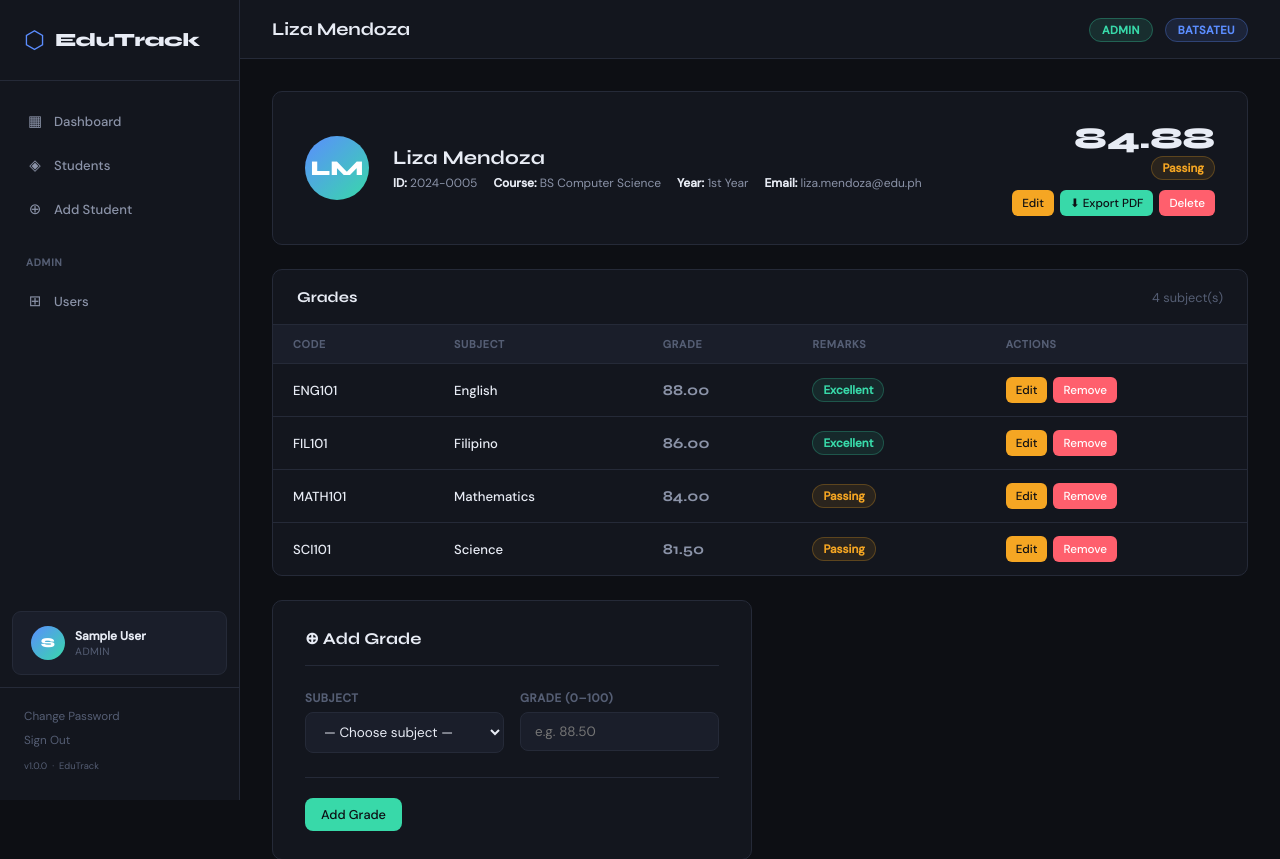
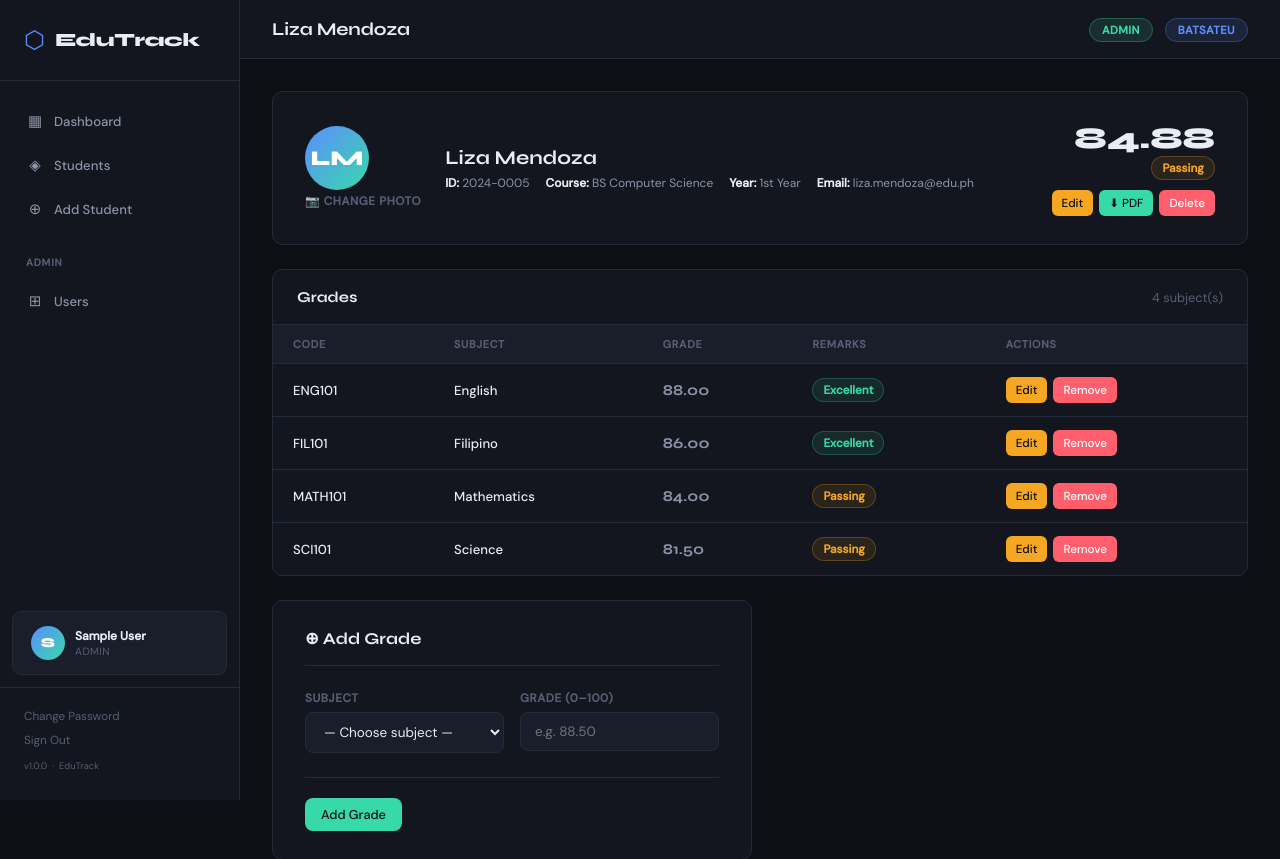
Before and after one commit to Markfruelda19/EduTrack, a PHP site: page /edutrack/students/profile.php?id=5 in a window 1280 px wide. Shown: the top 859 px of the page. Run offline with PHP 8.4, Linux system fonts and the light colour scheme; the visitor is signed in with stand-in values (Sample User, id 1); data comes from the database, SQL or seed files in the repository.

Commit message:
Update profile.php

```diff
--- a/edutrack/students/profile.php
+++ b/edutrack/students/profile.php
@@ -5,7 +5,6 @@ $conn = getConnection();
 $id = intval($_GET['id'] ?? 0);
 if (!$id) { header('Location: /edutrack/students/view.php'); exit; }
 
-// Fetch student
 $stmt = $conn->prepare("SELECT * FROM students WHERE id = ? LIMIT 1");
 $stmt->bind_param('i', $id);
 $stmt->execute();
@@ -14,26 +13,21 @@ if (!$student) { header('Location: /edutrack/students/view.php'); exit; }
 
 $pageTitle = $student['firstname'] . ' ' . $student['lastname'];
 
-// Fetch grades
 $stmt2 = $conn->prepare("
     SELECT g.id, g.grade, s.subject_code, s.subject_name
-    FROM grades g
-    JOIN subjects s ON s.id = g.subject_id
-    WHERE g.student_id = ?
-    ORDER BY s.subject_name
+    FROM grades g JOIN subjects s ON s.id = g.subject_id
+    WHERE g.student_id = ? ORDER BY s.subject_name
 ");
 $stmt2->bind_param('i', $id);
 $stmt2->execute();
 $grades = $stmt2->get_result();
 
-// Compute average
 $stmtAvg = $conn->prepare("SELECT AVG(grade) AS avg, COUNT(*) AS cnt FROM grades WHERE student_id = ?");
 $stmtAvg->bind_param('i', $id);
 $stmtAvg->execute();
 $avgRow  = $stmtAvg->get_result()->fetch_assoc();
 $average = $avgRow['avg'];
 
-// Available subjects (not yet graded)
 $stmtSub = $conn->prepare("
     SELECT * FROM subjects
     WHERE id NOT IN (SELECT subject_id FROM grades WHERE student_id = ?)
@@ -45,14 +39,48 @@ $availSubs = $stmtSub->get_result();
 
 include __DIR__ . '/../includes/header.php';
 
-$initials = strtoupper(substr($student['firstname'],0,1) . substr($student['lastname'],0,1));
-$cls = $average === null ? '' : ($average >= 85 ? 'grade-pass' : ($average >= 75 ? 'grade-average' : 'grade-fail'));
-$lbl = $average === null ? 'No grades' : ($average >= 85 ? 'Excellent' : ($average >= 75 ? 'Passing' : 'Failing'));
+$initials  = strtoupper(substr($student['firstname'],0,1) . substr($student['lastname'],0,1));
+$cls       = $average === null ? '' : ($average >= 85 ? 'grade-pass' : ($average >= 75 ? 'grade-average' : 'grade-fail'));
+$lbl       = $average === null ? 'No grades' : ($average >= 85 ? 'Excellent' : ($average >= 75 ? 'Passing' : 'Failing'));
+$photoUrl  = $student['photo']
+    ? '/edutrack/assets/uploads/students/' . htmlspecialchars($student['photo'])
+    : null;
 ?>
 
 <!-- Profile Header -->
 <div class="profile-header">
-  <div class="avatar"><?= $initials ?></div>
+
+  <!-- ── Avatar with upload overlay ───────── -->
+  <div class="avatar-upload-wrap" id="avatarWrap">
+
+    <?php if ($photoUrl): ?>
+      <img src="<?= $photoUrl ?>" alt="Profile photo" class="avatar-img" id="avatarImg" />
+    <?php else: ?>
+      <div class="avatar avatar-lg" id="avatarInitials"><?= $initials ?></div>
+    <?php endif; ?>
+
+    <!-- Hover overlay -->
+    <label for="photoInput" class="avatar-overlay" title="Upload photo">
+      <span class="overlay-icon">📷</span>
+      <span class="overlay-text">Change Photo</span>
+    </label>
+
+    <!-- Hidden file input -->
+    <input type="file" id="photoInput" accept="image/jpeg,image/png,image/webp,image/gif"
+           style="display:none;" />
+
+    <!-- Remove button (only if photo exists) -->
+    <?php if ($photoUrl): ?>
+      <button class="avatar-remove-btn" id="removePhotoBtn" title="Remove photo">✕</button>
+    <?php endif; ?>
+
+    <!-- Upload progress ring -->
+    <div class="upload-spinner" id="uploadSpinner" style="display:none;">
+      <div class="spinner-ring"></div>
+    </div>
+  </div>
+
+  <!-- ── Student info ───────────────────────── -->
   <div class="profile-info">
     <h2><?= htmlspecialchars($student['firstname'] . ' ' . $student['lastname']) ?></h2>
     <div class="profile-meta">
@@ -63,7 +91,11 @@ $lbl = $average === null ? 'No grades' : ($average >= 85 ? 'Excellent' : ($avera
         <span class="meta-item"><strong>Email:</strong> <?= htmlspecialchars($student['email']) ?></span>
       <?php endif; ?>
     </div>
+    <!-- Upload feedback message -->
+    <div id="photoMsg" class="photo-msg" style="display:none;"></div>
   </div>
+
+  <!-- ── Average + actions ─────────────────── -->
   <div style="margin-left:auto;display:flex;flex-direction:column;align-items:flex-end;gap:10px;">
     <?php if ($average !== null): ?>
       <div style="text-align:right;">
@@ -73,13 +105,13 @@ $lbl = $average === null ? 'No grades' : ($average >= 85 ? 'Excellent' : ($avera
     <?php endif; ?>
     <div class="action-group">
       <a href="/edutrack/students/edit.php?id=<?= $id ?>" class="btn btn-warning btn-sm">Edit</a>
-        <a href="/edutrack/grades/export_pdf.php?id=<?= $id ?>" class="btn btn-success btn-sm" target="_blank">⬇ Export PDF</a>
+      <a href="/edutrack/grades/export_pdf.php?id=<?= $id ?>" class="btn btn-success btn-sm" target="_blank">⬇ PDF</a>
       <button class="btn btn-danger btn-sm" onclick="confirmDelete(<?= $id ?>, '<?= htmlspecialchars(addslashes($student['firstname'].' '.$student['lastname'])) ?>')">Delete</button>
     </div>
   </div>
 </div>
 
-<!-- Grades Section -->
+<!-- Grades Table -->
 <div class="table-card">
   <div class="table-header">
     <h2>Grades</h2>
@@ -87,19 +119,12 @@ $lbl = $average === null ? 'No grades' : ($average >= 85 ? 'Excellent' : ($avera
   </div>
   <table>
     <thead>
-      <tr>
-        <th>Code</th>
-        <th>Subject</th>
-        <th>Grade</th>
-        <th>Remarks</th>
-        <th>Actions</th>
-      </tr>
+      <tr><th>Code</th><th>Subject</th><th>Grade</th><th>Remarks</th><th>Actions</th></tr>
     </thead>
     <tbody>
     <?php if ($grades->num_rows === 0): ?>
       <tr><td colspan="5" class="no-data">No grades recorded yet.</td></tr>
-    <?php else: ?>
-      <?php while ($g = $grades->fetch_assoc()):
+    <?php else: while ($g = $grades->fetch_assoc()):
         $gcls = $g['grade'] >= 85 ? 'grade-pass' : ($g['grade'] >= 75 ? 'grade-average' : 'grade-fail');
         $glbl = $g['grade'] >= 85 ? 'Excellent' : ($g['grade'] >= 75 ? 'Passing' : 'Failing');
     ?>
@@ -113,8 +138,7 @@ $lbl = $average === null ? 'No grades' : ($average >= 85 ? 'Excellent' : ($avera
         <button class="btn btn-danger btn-sm" onclick="confirmDeleteGrade(<?= $g['id'] ?>)">Remove</button>
       </td>
     </tr>
-      <?php endwhile; ?>
-    <?php endif; ?>
+    <?php endwhile; endif; ?>
     </tbody>
   </table>
 </div>
@@ -147,4 +171,135 @@ $lbl = $average === null ? 'No grades' : ($average >= 85 ? 'Excellent' : ($avera
 </div>
 <?php endif; ?>
 
+<!-- ── Photo Upload JS ───────────────────────── -->
+<script>
+(function() {
+  const studentId   = <?= $id ?>;
+  const photoInput  = document.getElementById('photoInput');
+  const avatarWrap  = document.getElementById('avatarWrap');
+  const spinner     = document.getElementById('uploadSpinner');
+  const msgEl       = document.getElementById('photoMsg');
+  const removeBtn   = document.getElementById('removePhotoBtn');
+
+  function showMsg(text, type) {
+    msgEl.textContent = text;
+    msgEl.className   = 'photo-msg photo-msg-' + type;
+    msgEl.style.display = 'block';
+    setTimeout(() => { msgEl.style.display = 'none'; }, 4000);
+  }
+
+  function setAvatar(url) {
+    // Replace initials div or update existing img
+    let img = document.getElementById('avatarImg');
+    const initials = document.getElementById('avatarInitials');
+    if (initials) initials.remove();
+    if (!img) {
+      img = document.createElement('img');
+      img.id        = 'avatarImg';
+      img.className = 'avatar-img';
+      img.alt       = 'Profile photo';
+      avatarWrap.insertBefore(img, avatarWrap.firstChild);
+    }
+    img.src = url + '?t=' + Date.now();   // cache-bust
+
+    // Show remove button
+    if (!document.getElementById('removePhotoBtn')) {
+      const btn = document.createElement('button');
+      btn.id        = 'removePhotoBtn';
+      btn.className = 'avatar-remove-btn';
+      btn.title     = 'Remove photo';
+      btn.textContent = '✕';
+      avatarWrap.appendChild(btn);
+      btn.addEventListener('click', handleRemove);
+    }
+  }
+
+  // ── Upload on file select ─────────────────
+  photoInput.addEventListener('change', function() {
+    const file = this.files[0];
+    if (!file) return;
+
+    // Client-side checks
+    const allowed = ['image/jpeg','image/png','image/webp','image/gif'];
+    if (!allowed.includes(file.type)) {
+      showMsg('Only JPG, PNG, WebP or GIF allowed.', 'error');
+      return;
+    }
+    if (file.size > 3 * 1024 * 1024) {
+      showMsg('File too large. Max 3 MB.', 'error');
+      return;
+    }
+
+    // Show spinner
+    spinner.style.display = 'flex';
+
+    const fd = new FormData();
+    fd.append('student_id', studentId);
+    fd.append('photo', file);
+
+    fetch('/edutrack/students/upload_photo.php', { method: 'POST', body: fd })
+      .then(r => r.json())
+      .then(data => {
+        spinner.style.display = 'none';
+        if (data.success) {
+          setAvatar(data.photo);
+          showMsg('✓ Photo updated!', 'success');
+        } else {
+          showMsg('⚠ ' + (data.error ?? 'Upload failed.'), 'error');
+        }
+      })
+      .catch(() => {
+        spinner.style.display = 'none';
+        showMsg('⚠ Upload failed. Please try again.', 'error');
+      });
+
+    this.value = '';  // reset input
+  });
+
+  // ── Remove photo ──────────────────────────
+  function handleRemove() {
+    if (!confirm('Remove profile photo?')) return;
+
+    const fd = new FormData();
+    fd.append('student_id', studentId);
+
+    fetch('/edutrack/students/remove_photo.php', { method: 'POST', body: fd })
+      .then(r => r.json())
+      .then(data => {
+        if (data.success) {
+          const img = document.getElementById('avatarImg');
+          if (img) img.remove();
+          this.remove();
+
+          // Restore initials avatar
+          const initDiv = document.createElement('div');
+          initDiv.id        = 'avatarInitials';
+          initDiv.className = 'avatar avatar-lg';
+          initDiv.textContent = '<?= $initials ?>';
+          avatarWrap.insertBefore(initDiv, avatarWrap.firstChild);
+
+          showMsg('Photo removed.', 'success');
+        }
+      });
+  }
+
+  if (removeBtn) removeBtn.addEventListener('click', handleRemove);
+
+  // ── Drag-and-drop onto avatar ─────────────
+  avatarWrap.addEventListener('dragover', e => { e.preventDefault(); avatarWrap.classList.add('drag-over'); });
+  avatarWrap.addEventListener('dragleave', () => avatarWrap.classList.remove('drag-over'));
+  avatarWrap.addEventListener('drop', e => {
+    e.preventDefault();
+    avatarWrap.classList.remove('drag-over');
+    const file = e.dataTransfer.files[0];
+    if (file) {
+      const dt = new DataTransfer();
+      dt.items.add(file);
+      photoInput.files = dt.files;
+      photoInput.dispatchEvent(new Event('change'));
+    }
+  });
+})();
+</script>
+
 <?php $conn->close(); include __DIR__ . '/../includes/footer.php'; ?>
```
Lines whose indentation alone changed are shown as unchanged.
